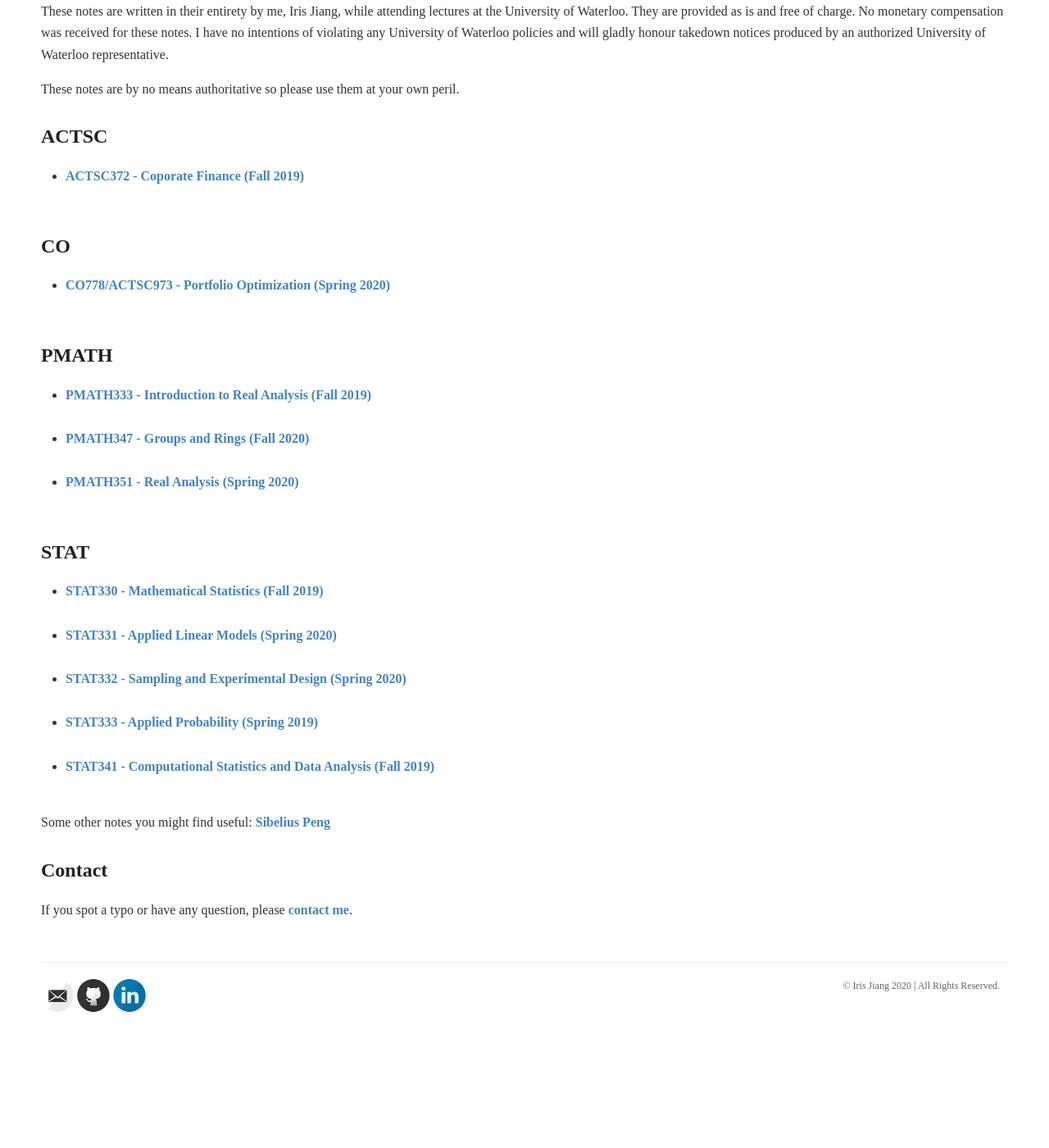
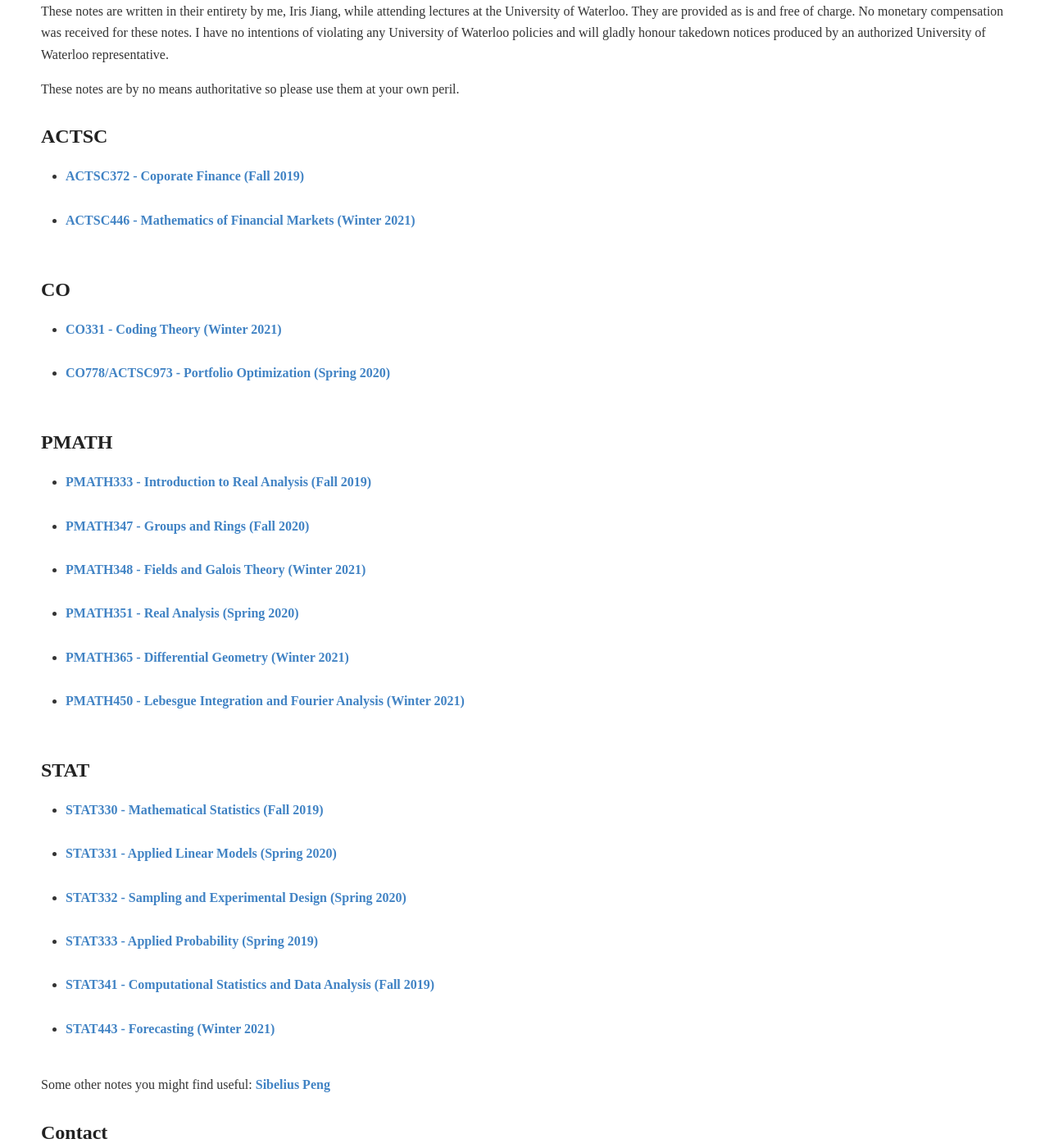
Before and after one commit to my-jiang/my-jiang.github.io, a Jekyll site: the page built from notes.md, in a window 1280 px wide and 1400 px high, scrolled down 216 px. Shown: the whole window at 82% size. Built offline with Jekyll 4.4.1, drawn with Linux system fonts in a browser that asks for light colours; before the commit the page ends 1479 px from its top, so only the background shows below that.

```diff
--- /dev/null
+++ b/_notes/ACTSC446.md
@@ -0,0 +1,9 @@
+---
+subject: ACTSC
+course: ACTSC446
+title: ACTSC446 - Mathematics of Financial Markets (Winter 2021)
+permalink: /actsc446/
+
+---
+
+Undertaking with Prof. Ruodu Wang.
--- /dev/null
+++ b/_notes/CO331.md
@@ -0,0 +1,9 @@
+---
+subject: CO
+course: CO331
+title: CO331 - Coding Theory (Winter 2021)
+permalink: /co331/
+
+---
+
+Undertaking with Prof. Alfred Menezes.
--- /dev/null
+++ b/_notes/PMATH365.md
@@ -0,0 +1,9 @@
+---
+subject: PMATH
+course: PMATH365
+title: PMATH365 - Differential Geometry (Winter 2021)
+permalink: /pmath365/
+
+---
+
+Undertaking with Prof. Stephen New.
--- /dev/null
+++ b/_notes/PMATH450.md
@@ -0,0 +1,9 @@
+---
+subject: PMATH
+course: PMATH450
+title: PMATH450 - Lebesgue Integration and Fourier Analysis (Winter 2021)
+permalink: /pmath450/
+
+---
+
+Undertaking with Prof. Blake Madill.
--- /dev/null
+++ b/_notes/STAT443.md
@@ -0,0 +1,9 @@
+---
+subject: STAT
+course: STAT443
+title: STAT443 - Forecasting (Winter 2021)
+permalink: /stat443/
+
+---
+
+Undertaking with Prof. Gregory Rice.
```
Also changed, not shown: _notes/PMATH347.md (+1 -1 lines), _notes/PMATH348.md (added, +9 -0 lines), resume/resume.md (+2 -2 lines), 1 other file.
